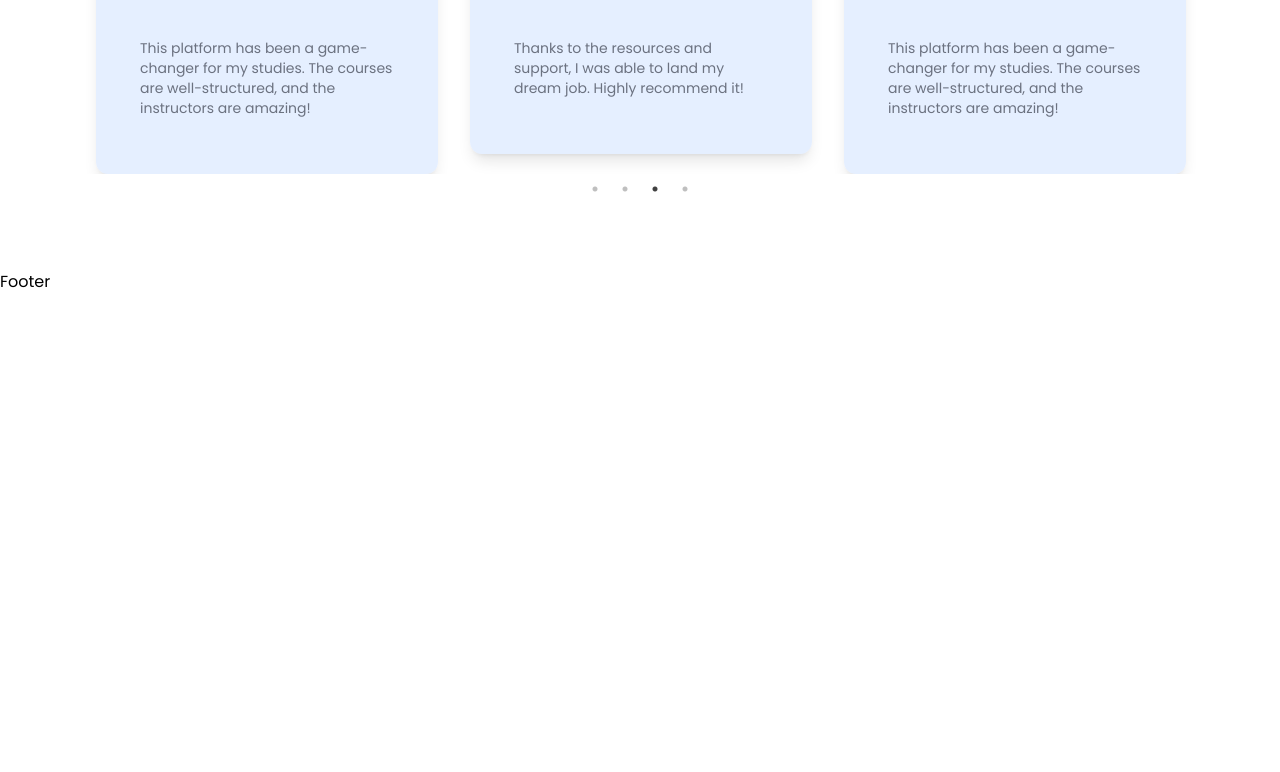
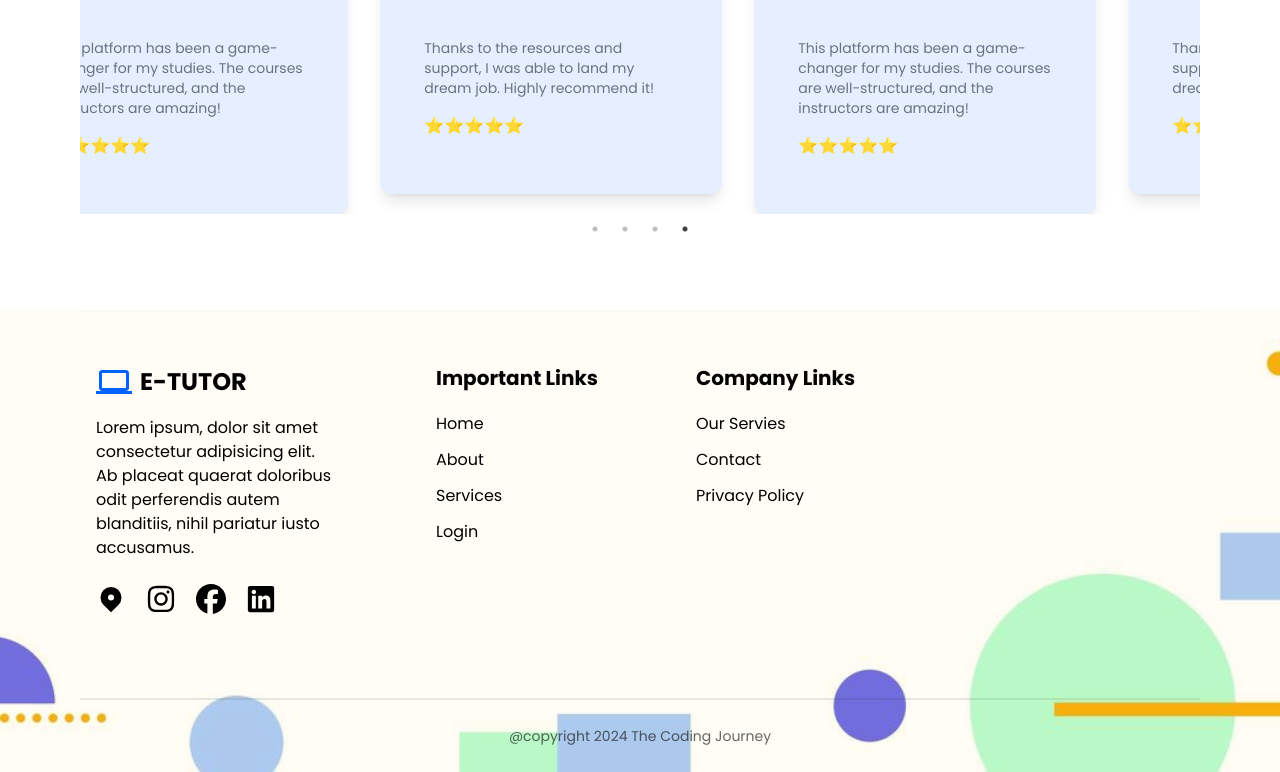
Before and after one commit to preetitaware04/E-Tutor, a React (Vite) app: page / in a window 1280 px wide. Shown: the part 3122-3894 px from the top of the page. Before the commit the page ends 3416 px from the top, so only its background shows below. Built offline with nearby package versions, Linux system fonts and the light colour scheme.

Commit message:
footer component done

```diff
--- a/src/components/Footer/Footer.jsx
+++ b/src/components/Footer/Footer.jsx
@@ -1,5 +1,111 @@
+import { FaFacebook, FaInstagram, FaLinkedin } from "react-icons/fa6";
+import { HiLocationMarker } from "react-icons/hi";
+import { MdComputer } from "react-icons/md";
+import FooterBgImg from "../../assets/footer.jpg";
+
+const FooterBg = {
+  backgroundImage: `url(${FooterBgImg})`,
+  backgroundRepeat: "no-repeat",
+  backgroundSize: "cover",
+  backgroundPosition: "bottom center",
+};
 const Footer = () => {
-  return <div>Footer</div>;
+  return (
+    <footer style={FooterBg} className="rounded-t-3xl">
+      <div className="bg-primary/5">
+        <div className="container">
+          <div className="grid md:grid-cols-4 md:gap-4 py-5 border-t-2 border-gray-300/10 text-black">
+            {/* brand info section */}
+            <div className="py-8 px-4 space-y-4">
+              <div className="text-2xl flex items-center gap-2 font-bold uppercase">
+                <MdComputer className="text-secondary text-4xl" />
+                <p className="">E-Tutor</p>
+              </div>
+              <p>
+                Lorem ipsum, dolor sit amet consectetur adipisicing elit. Ab
+                placeat quaerat doloribus odit perferendis autem blanditiis,
+                nihil pariatur iusto accusamus.
+              </p>
+              <div className="flex items-center justify-start gap-5 !mt-6">
+                <a href="#" className="hover:text-secondary duration-200">
+                  <HiLocationMarker className="text-3xl" />
+                </a>
+                <a href="#" className="hover:text-secondary duration-200">
+                  <FaInstagram className="text-3xl" />
+                </a>
+                <a href="#" className="hover:text-secondary duration-200">
+                  <FaFacebook className="text-3xl" />
+                </a>
+                <a href="#" className="hover:text-secondary duration-200">
+                  <FaLinkedin className="text-3xl" />
+                </a>
+              </div>
+            </div>
+            {/* Footer Links */}
+            <div className="grid grid-cols-2 md:grid-cols-3 md:col-span-3 md:ml-14">
+              <div className="py-8 px-4">
+                <h1 className="sm:text-xl text-xl font-bold sm:text-left text-justify mb-5">
+                  Important Links
+                </h1>
+                <ul className="flex flex-col gap-3">
+                  <li>
+                    <a href="#" className="hover:text-secondary duration-200">
+                      Home
+                    </a>
+                  </li>
+                  <li>
+                    <a href="#" className="hover:text-secondary duration-200">
+                      About
+                    </a>
+                  </li>
+                  <li>
+                    <a href="#" className="hover:text-secondary duration-200">
+                      Services
+                    </a>
+                  </li>
+                  <li>
+                    <a href="#" className="hover:text-secondary duration-200">
+                      Login
+                    </a>
+                  </li>
+                </ul>
+              </div>
+              <div className="py-8 px-4">
+                <h1 className="sm:text-xl text-xl font-bold sm:text-left text-justify mb-5">
+                  Company Links
+                </h1>
+                <ul className="flex flex-col gap-3">
+                  <li>
+                    <a href="#" className="hover:text-secondary duration-200">
+                      Our Servies
+                    </a>
+                  </li>
+                  <li>
+                    <a href="#" className="hover:text-secondary duration-200">
+                      Contact
+                    </a>
+                  </li>
+                  <li>
+                    <a href="#" className="hover:text-secondary duration-200">
+                      Privacy Policy
+                    </a>
+                  </li>
+                </ul>
+              </div>
+            </div>
+          </div>
+          {/* copyright section */}
+          <div className="mt-8">
+            <div className="text-center py-6 border-t-2 border-gray-800/10">
+              <span className="text-sm text-black/60">
+                @copyright 2024 The Coding Journey
+              </span>
+            </div>
+          </div>
+        </div>
+      </div>
+    </footer>
+  );
 };
 
 export default Footer;
--- a/src/components/Testimonial/Testimonials.jsx
+++ b/src/components/Testimonial/Testimonials.jsx
@@ -75,6 +75,7 @@ const Testimonials = () => {
                     {/* bottom section */}
                     <div className="py-6 px-3 space-y-4">
                       <p className="text-sm text-gray-500">{item.feedback}</p>
+                      <p>⭐⭐⭐⭐⭐</p>
                     </div>
                   </div>
                 </div>
```
